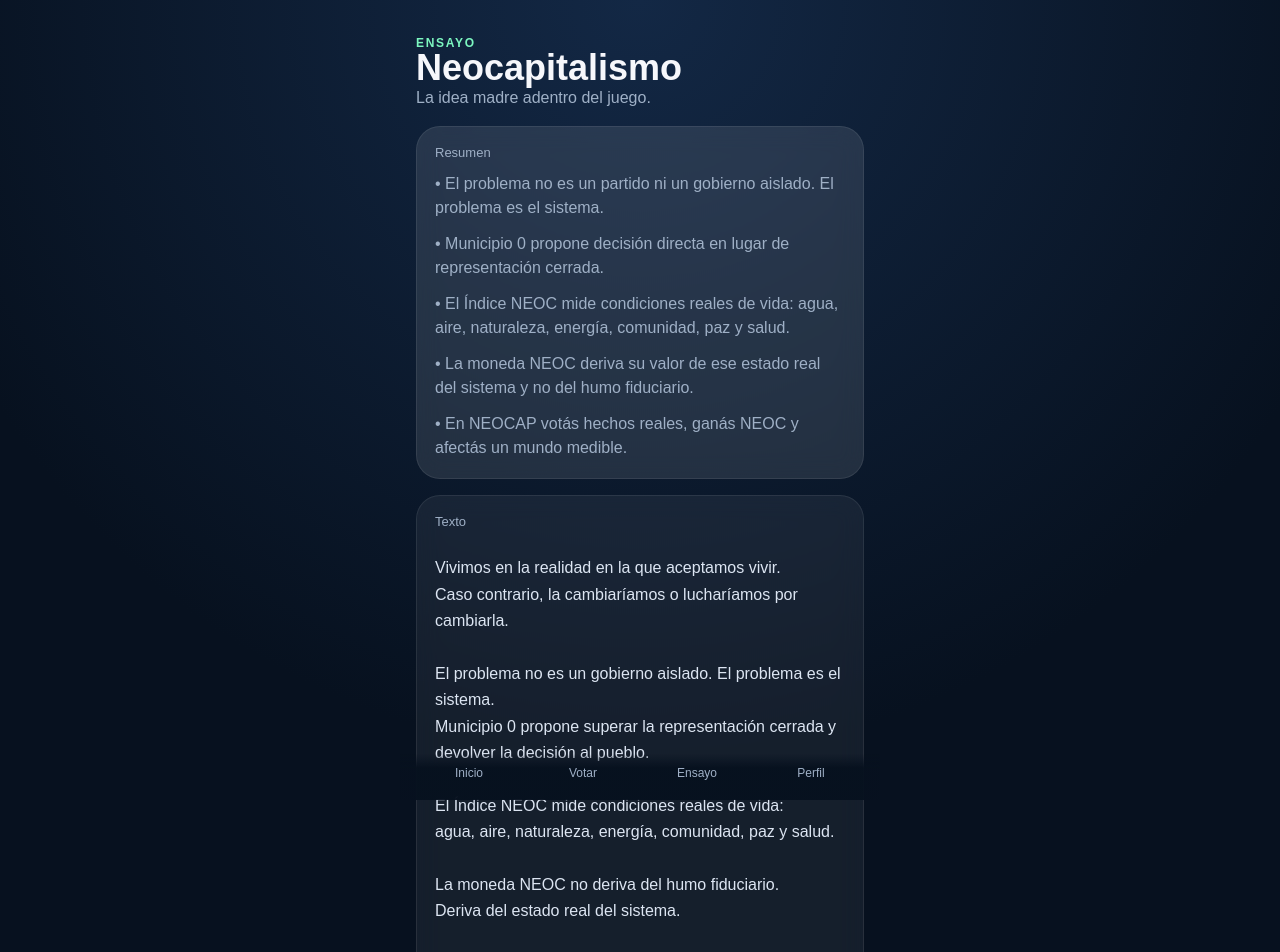
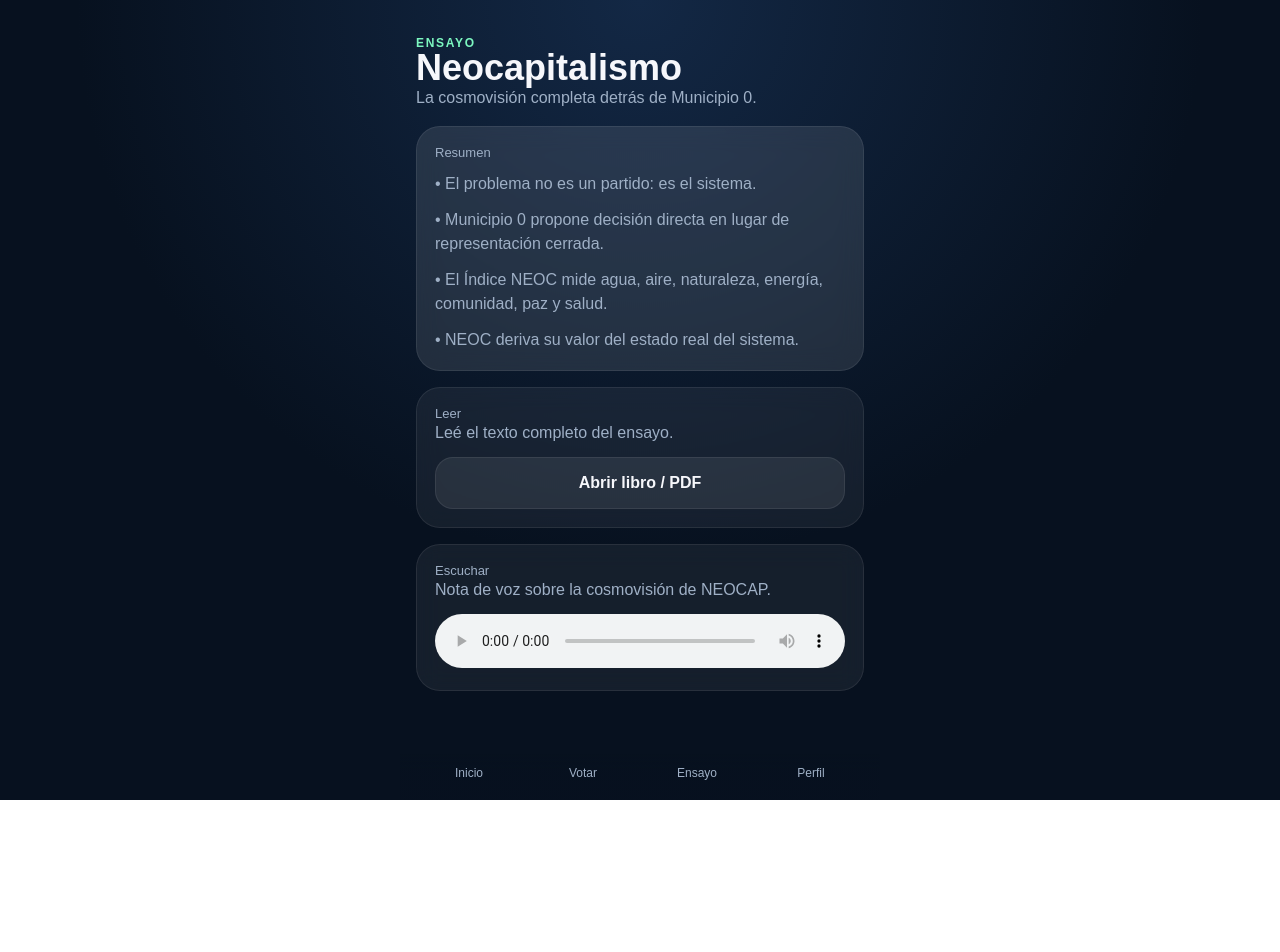
Before and after one commit to Juanmanueloddone/neocap-infra-ok, a Next.js app: page /essay in a window 1280 px wide. Shown: the top 952 px of the page. After the commit the page ends 800 px from the top, so only its background shows below. Built offline with nearby package versions, Linux system fonts and the light colour scheme.

Commit message:
Update page.tsx

```diff
--- a/app/essay/page.tsx
+++ b/app/essay/page.tsx
@@ -1,26 +1,12 @@
 import Nav from "../../components/Nav";
-import { essaySummary } from "../../lib/mock";
+import Link from "next/link";
 
-const essayText = `
-Vivimos en la realidad en la que aceptamos vivir.
-Caso contrario, la cambiaríamos o lucharíamos por cambiarla.
-
-El problema no es un gobierno aislado. El problema es el sistema.
-Municipio 0 propone superar la representación cerrada y devolver la decisión al pueblo.
-
-El Índice NEOC mide condiciones reales de vida:
-agua, aire, naturaleza, energía, comunidad, paz y salud.
-
-La moneda NEOC no deriva del humo fiduciario.
-Deriva del estado real del sistema.
-
-Si el mundo mejora, el índice sube.
-Si el mundo se degrada, baja.
-
-NEOCAP convierte esa idea en experiencia:
-hechos reales, voto directo, acumulación real de NEOC
-e impacto sobre un sistema medible.
-`;
+const essaySummary = [
+  "El problema no es un partido: es el sistema.",
+  "Municipio 0 propone decisión directa en lugar de representación cerrada.",
+  "El Índice NEOC mide agua, aire, naturaleza, energía, comunidad, paz y salud.",
+  "NEOC deriva su valor del estado real del sistema.",
+];
 
 export default function EssayPage() {
   return (
@@ -30,7 +16,7 @@ export default function EssayPage() {
           <div className="kicker">Ensayo</div>
           <h1 className="title">Neocapitalismo</h1>
           <p className="subtitle">
-            La idea madre adentro del juego.
+            La cosmovisión completa detrás de Municipio 0.
           </p>
         </div>
 
@@ -46,8 +32,30 @@ export default function EssayPage() {
         </div>
 
         <div className="card">
-          <div className="small">Texto</div>
-          <div className="essay-copy">{essayText}</div>
+          <div className="small">Leer</div>
+          <p className="subtitle">
+            Leé el texto completo del ensayo.
+          </p>
+
+          <div className="stack" style={{ marginTop: 12 }}>
+            <Link href="/neocap.docx.pdf" target="_blank">
+              <button className="button secondary">Abrir libro / PDF</button>
+            </Link>
+          </div>
+        </div>
+
+        <div className="card">
+          <div className="small">Escuchar</div>
+          <p className="subtitle">
+            Nota de voz sobre la cosmovisión de NEOCAP.
+          </p>
+
+          <div style={{ marginTop: 12 }}>
+            <audio controls style={{ width: "100%" }}>
+              <source src="/audio/cosmovision-neocap.mp3" type="audio/mpeg" />
+              Tu navegador no soporta audio.
+            </audio>
+          </div>
         </div>
       </section>
 
```
